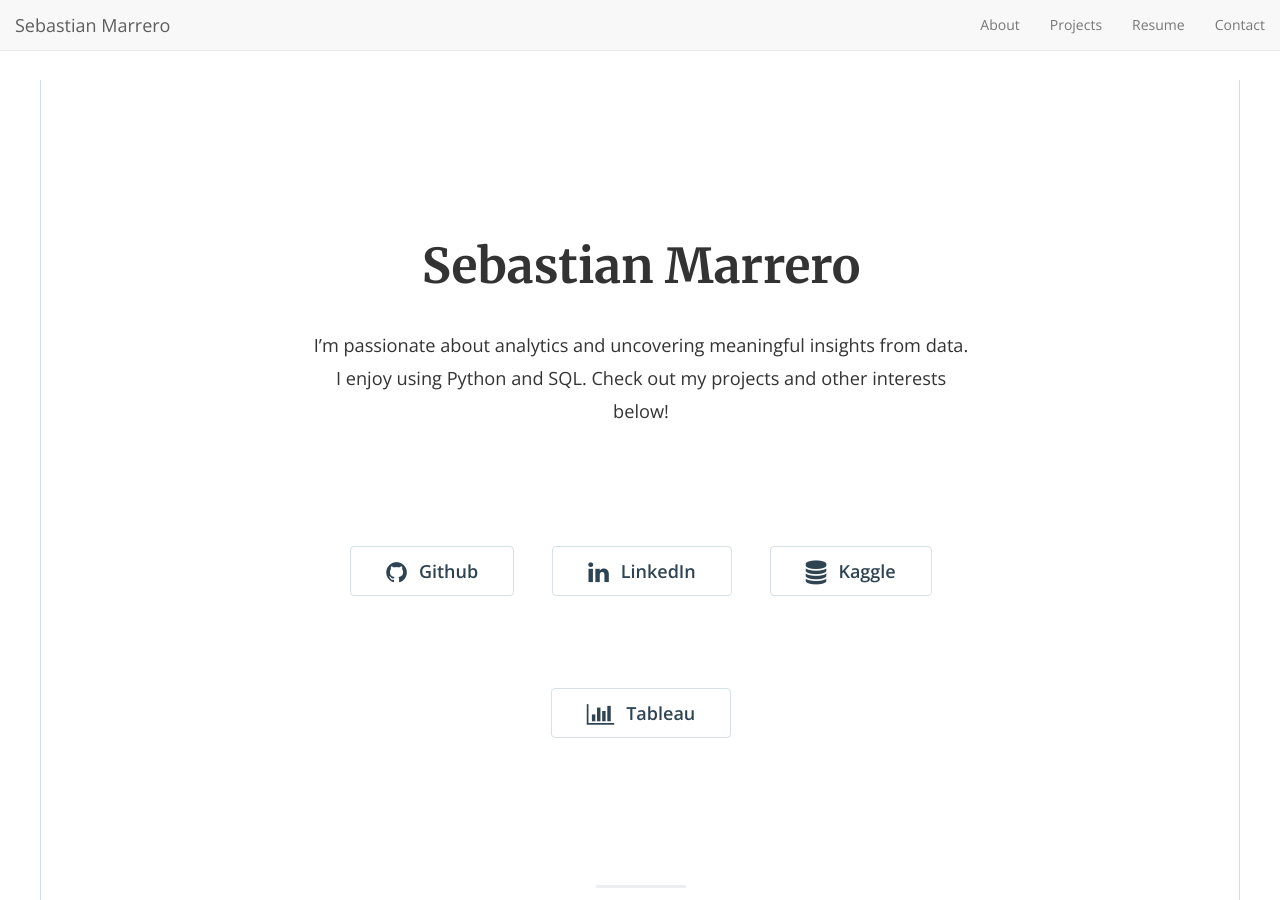
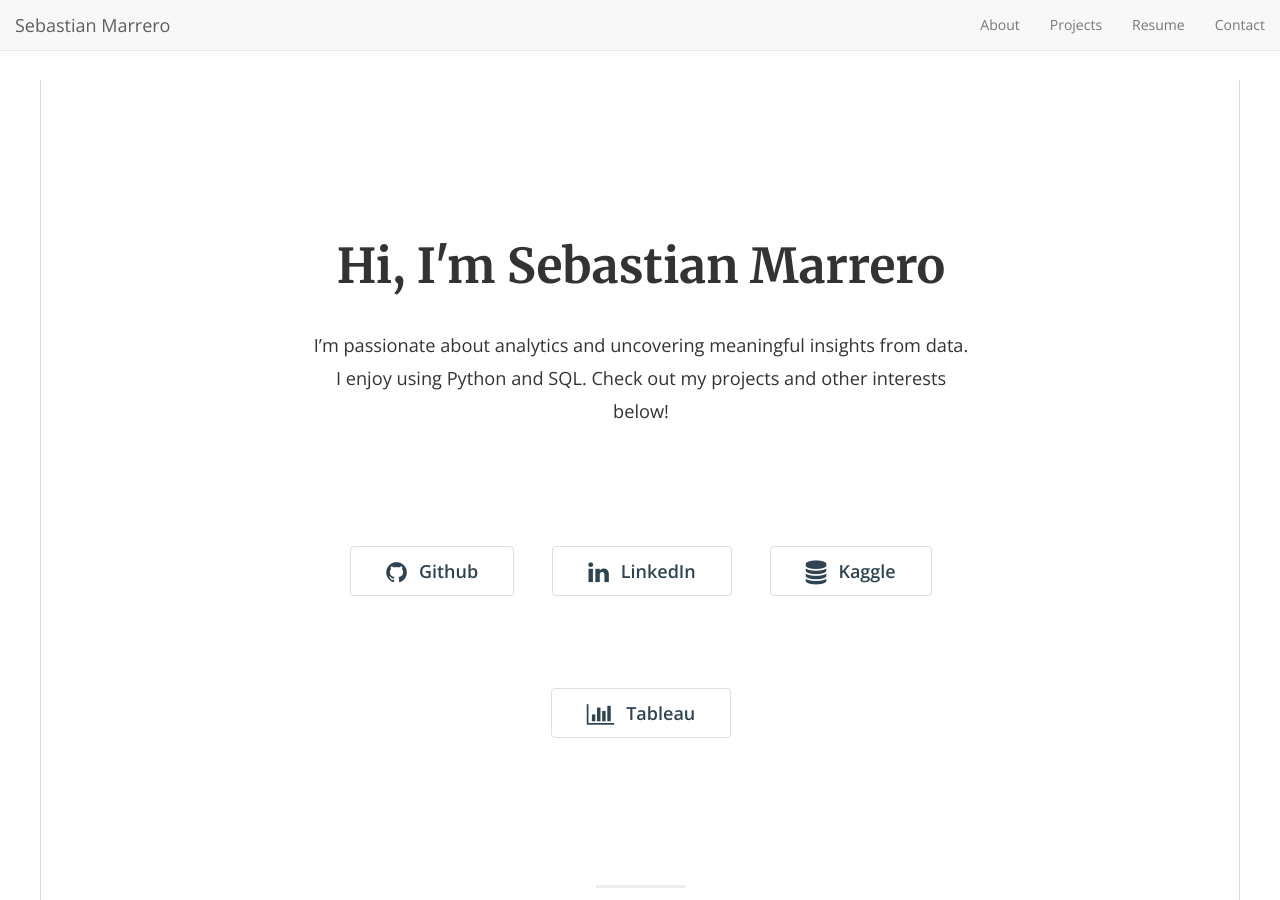
Before and after one commit to SebastianMarrero/Portfolio-Site, a Jekyll site: the page built from index.html, in a window 1280 px wide and 900 px high. Built offline with Jekyll 4.4.1, drawn with Linux system fonts in a browser that asks for light colours; nearby versions of some CDN libraries; the list of posts is cut into pages by our own code.

```diff
--- a/_config.yml
+++ b/_config.yml
@@ -1,4 +1,4 @@
-title: Sebastian Marrero
+title: "Hi, I'm Sebastian Marrero"
 baseurl: "/Portfolio-Site"
 url: "https://sebastianmarrero.github.io"
 
```
